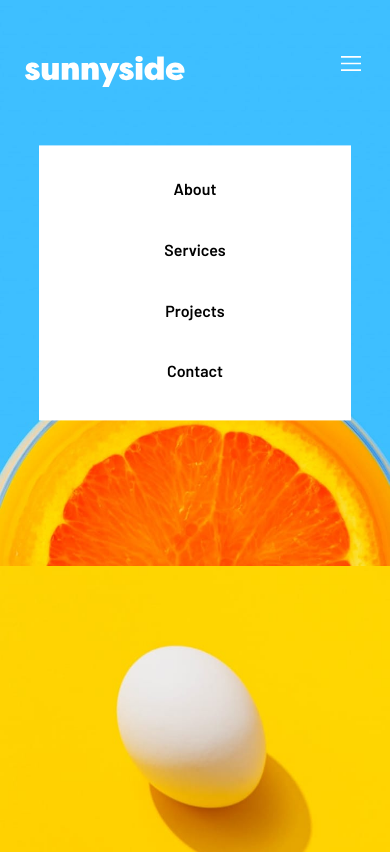
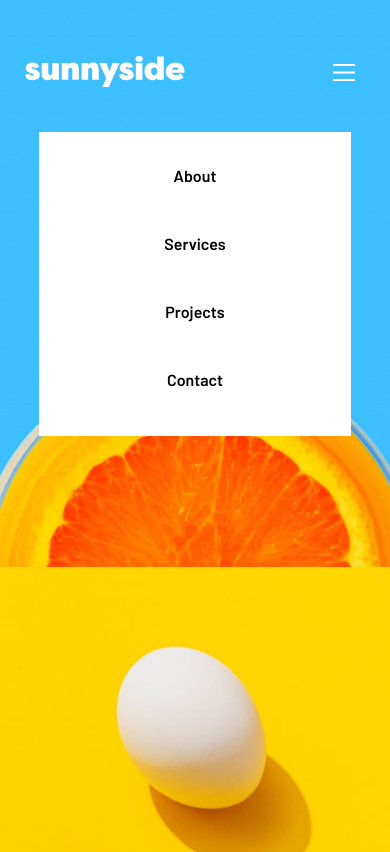
Before and after one commit to Israeltheminer/Agency-Landing-Page, a website: page index.html in a window 390 px wide. Shown: the top 852 px of the page. Drawn offline with Linux system fonts and the light colour scheme.

Commit message:
hamburger button styling

```diff
--- a/index.html
+++ b/index.html
@@ -25,8 +25,10 @@
 						<a href="#">Contact</a>
 					</div>
 				</div>
-				<div class="hamburger">
-					<img class="md:hidden" src="./dist/images/icon-hamburger.svg">
+				<div class="hamburger_button">
+					<div class="hamburger md:hidden">
+						<img class="" src="./dist/images/icon-hamburger.svg">
+					</div>
 				</div>
 			</div>
 		</nav>
--- a/src/styles/top-container/nav.css
+++ b/src/styles/top-container/nav.css
@@ -9,10 +9,17 @@
    width: 10rem;
 }
 
-.hamburger{
-   width: 85%;
+.hamburger_button{
+   & :hover{
+      background-color: #98ddff;
+   }
 }
 
+.hamburger{
+   width: 95%;
+   padding: 0.5rem;
+   border-radius: 7.5px;
+}
 .nav_link{
    display: flex;
    justify-content: center;
@@ -50,8 +57,11 @@
 
    & a{
       width: 6.25rem;
-      height: 1.8rem;
+      height: 2.25rem;
       margin: auto;
+      display: flex;
+      align-content: center;
+      justify-content: center;
       border-radius: 20px;
    }
 
```
Also changed, not shown: dist/styles/style.css, src/scripts/main.js (added).
